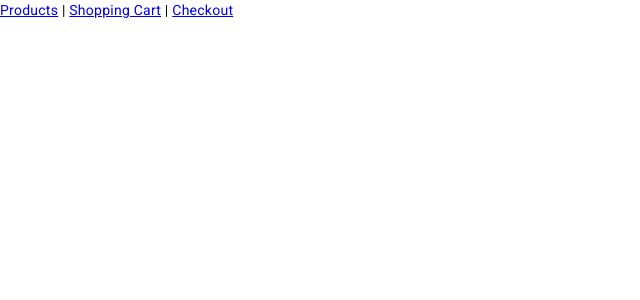
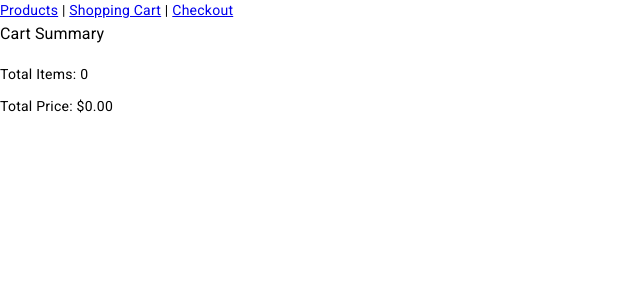
Before and after one commit to tristenwallace/ecommerce_store_frontend, an Angular app: page /cart in a window 1280 px wide. Shown: the top 300 px of the page, without its empty margins (0-640 px from the left). Built offline with nearby package versions, Linux system fonts and the light colour scheme.

Commit message:
feat: Cart page summary

```diff
--- a/src/app/components/product-details/product-details.component.ts
+++ b/src/app/components/product-details/product-details.component.ts
@@ -7,7 +7,7 @@ import { Product } from '../../models/product.model';
 @Component({
   selector: 'app-product-details',
   standalone: true,
-  imports: [ NgIf, RouterLink, CurrencyPipe ],
+  imports: [NgIf, RouterLink, CurrencyPipe],
   templateUrl: './product-details.component.html',
   styleUrl: './product-details.component.scss',
 })
--- a/src/app/components/shopping-cart/shopping-cart.component.html
+++ b/src/app/components/shopping-cart/shopping-cart.component.html
@@ -1,3 +1,14 @@
-<div *ngFor="let item of cartItems">
-  <p>{{ item.name }} - {{ item.price | currency: 'USD' : 'symbol' }}</p>
+<div *ngFor="let item of cartItems; let i = index">
+  <div>
+    <h3>{{ item.name }}</h3>
+    <p>{{ item.description }}</p>
+    <p>Price: {{ item.price | currency: 'USD' : 'symbol' }}</p>
+    <button (click)="removeItem(item)">Remove</button>
+  </div>
 </div>
+
+<div class="cart-summary">
+  <h3>Cart Summary</h3>
+  <p>Total Items: {{ cartItems.length }}</p>
+  <p>Total Price: {{ calculateTotal() | currency: 'USD' : 'symbol' }}</p>
+</div>
--- a/src/app/components/shopping-cart/shopping-cart.component.ts
+++ b/src/app/components/shopping-cart/shopping-cart.component.ts
@@ -21,4 +21,12 @@ export class ShoppingCartComponent implements OnInit {
       console.log('Current cart items:', items);
     });
   }
+
+  removeItem(item: Product) {
+    this.cartService.removeFromCart(item);
+  }
+
+  calculateTotal(): number {
+    return this.cartService.calculateTotal();
+  }
 }
```
Also changed, not shown: src/app/components/product-details/product-details.component.html (+5 -5 lines).
